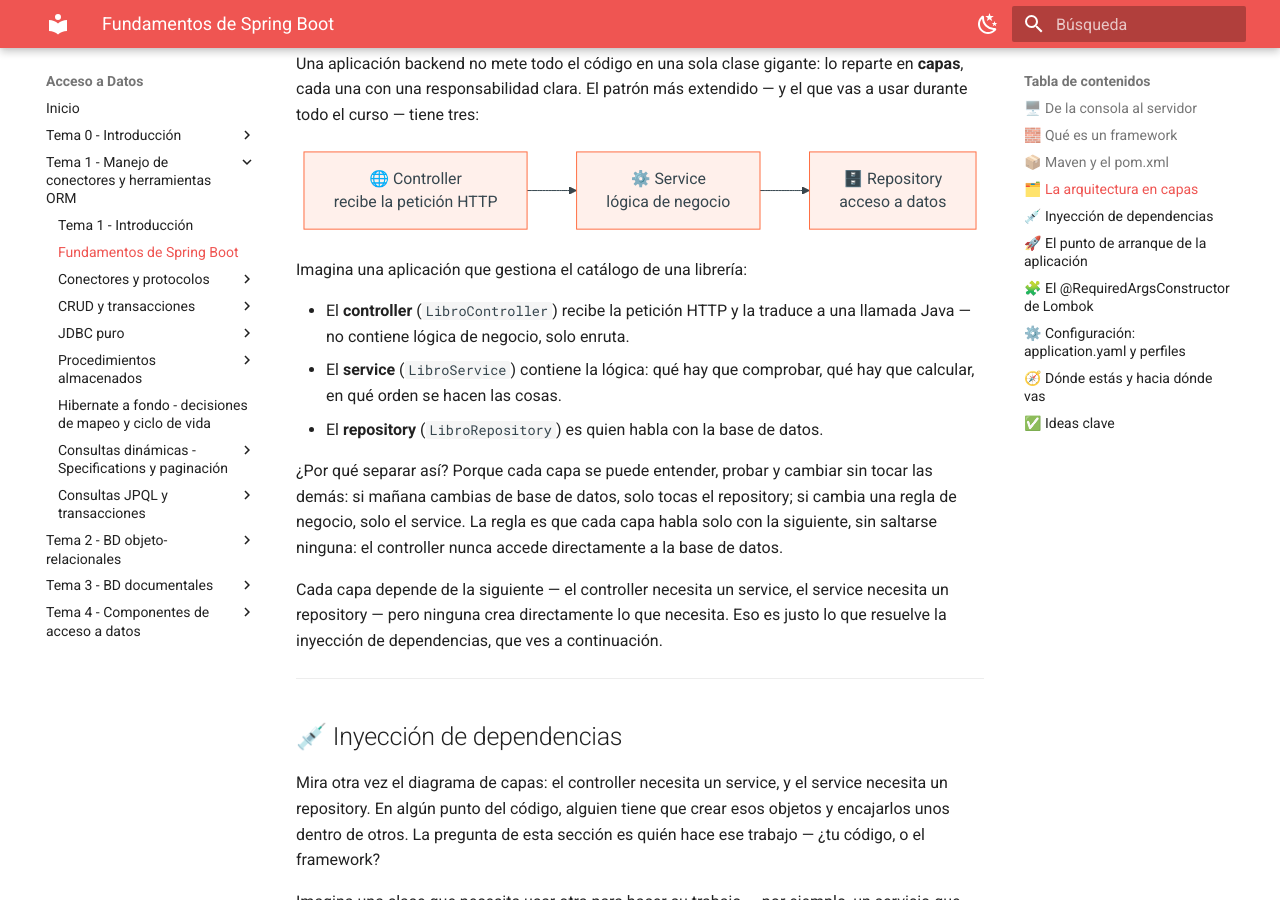
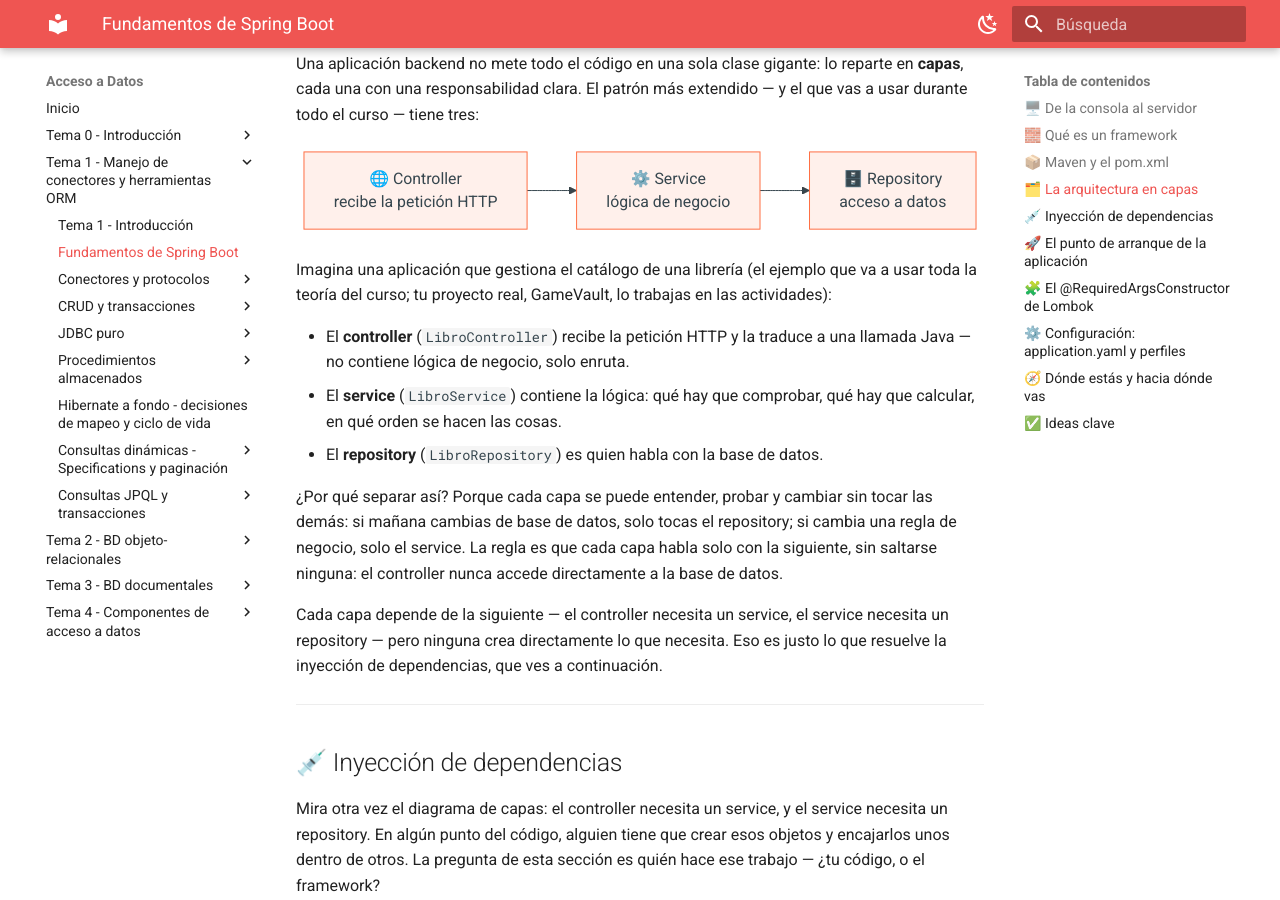
Before and after one commit to aitorventura/acceso-a-datos, an MkDocs documentation site: the page built from docs/tema1/spring-boot-fundamentos.md, in a window 1280 px wide and 900 px high, scrolled down 3385 px. Built offline with MkDocs 1.6.1 and Material for MkDocs 9.7.7, drawn with Linux system fonts in a browser that asks for light colours.

Commit message:
Aclaración teoria/práctica

````diff
--- a/docs/tema1/spring-boot-fundamentos.md
+++ b/docs/tema1/spring-boot-fundamentos.md
@@ -88,7 +88,7 @@ flowchart LR
     S --> R["🗄️ Repository<br/>acceso a datos"]
 ```
 
-Imagina una aplicación que gestiona el catálogo de una librería:
+Imagina una aplicación que gestiona el catálogo de una librería (el ejemplo que va a usar toda la teoría del curso; tu proyecto real, GameVault, lo trabajas en las actividades):
 
 - El **controller** (`LibroController`) recibe la petición HTTP y la traduce a una llamada Java — no contiene lógica de negocio, solo enruta.
 - El **service** (`LibroService`) contiene la lógica: qué hay que comprobar, qué hay que calcular, en qué orden se hacen las cosas.
````
